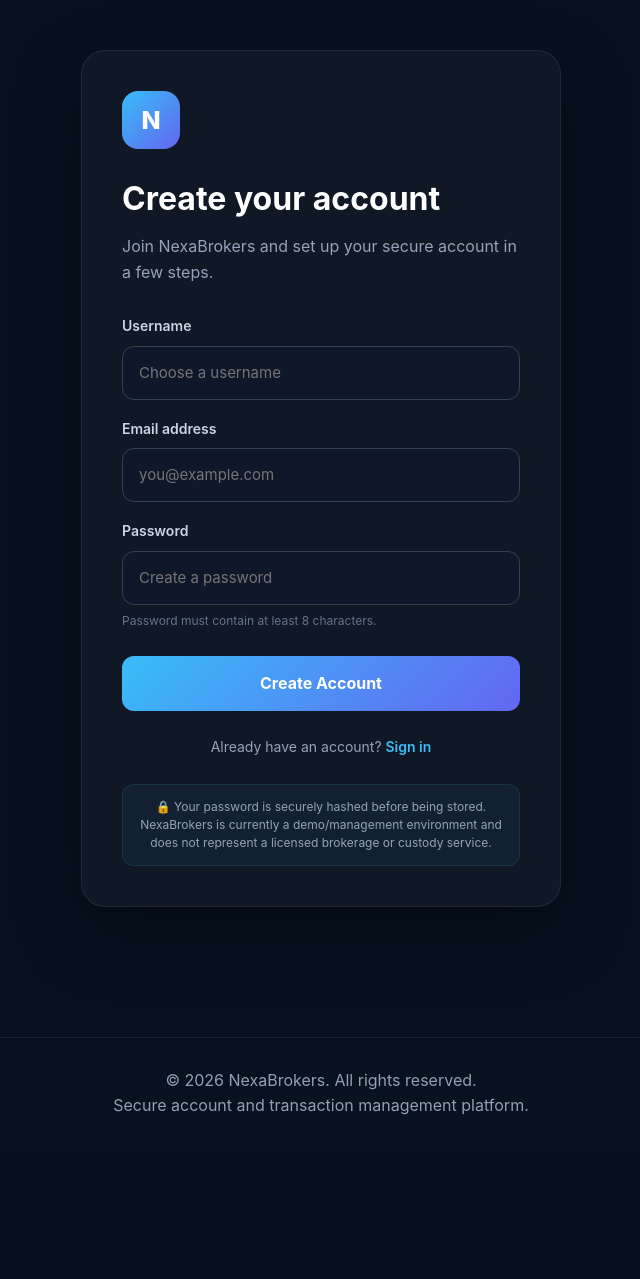
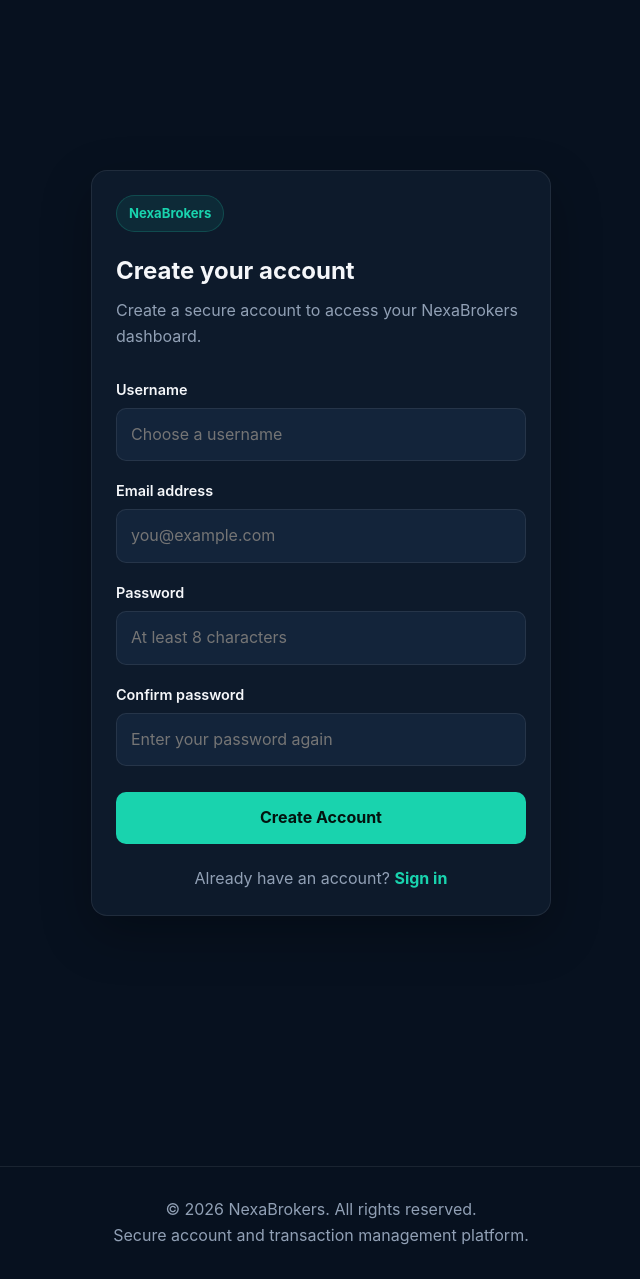
Before and after one commit to joboyfx5-lang/NexaBrokers, a Flask app: page /signup-page in a window 1280 px wide. Shown: the part 73-1352 px from the top of the page, without its empty margins (319-959 px from the left). Before the commit the page ends 1188 px from the top, so only its background shows below. Run offline with Flask 3, Linux system fonts and the light colour scheme.

Commit message:
Update signup.html

```diff
--- a/templates/signup.html
+++ b/templates/signup.html
@@ -1,150 +1,45 @@
 {% extends "base.html" %}
 
-{% block title %}Create Account | NexaBrokers{% endblock %}
+{% block title %}
+Create Account — NexaBrokers
+{% endblock %}
 
 {% block content %}
 
-<style>
-    .auth-wrapper {
-        min-height: 75vh;
-        display: flex;
-        align-items: center;
-        justify-content: center;
-        padding: 50px 20px;
-    }
+<section class="section">
 
-    .auth-card {
-        width: 100%;
-        max-width: 480px;
-        background: rgba(17, 24, 39, 0.94);
-        border: 1px solid rgba(255, 255, 255, 0.08);
-        border-radius: 24px;
-        padding: 40px;
-        box-shadow: 0 25px 70px rgba(0, 0, 0, 0.35);
-    }
+    <div class="form-wrapper">
 
-    .auth-logo {
-        width: 58px;
-        height: 58px;
-        border-radius: 16px;
-        display: flex;
-        align-items: center;
-        justify-content: center;
-        background: linear-gradient(135deg, #38bdf8, #6366f1);
-        color: white;
-        font-size: 25px;
-        font-weight: 800;
-        margin-bottom: 24px;
-    }
+        <div class="card">
 
-    .auth-card h1 {
-        margin: 0 0 10px;
-        font-size: 32px;
-        color: white;
-    }
-
-    .auth-subtitle {
-        color: #94a3b8;
-        margin-bottom: 30px;
-        line-height: 1.6;
-    }
-
-    .form-group {
-        margin-bottom: 18px;
-    }
-
-    .form-group label {
-        display: block;
-        margin-bottom: 8px;
-        color: #cbd5e1;
-        font-size: 14px;
-        font-weight: 600;
-    }
-
-    .form-group input {
-        width: 100%;
-        box-sizing: border-box;
-        padding: 14px 16px;
-        border-radius: 12px;
-        border: 1px solid #334155;
-        background: #0f172a;
-        color: white;
-        font-size: 15px;
-        outline: none;
-    }
-
-    .form-group input:focus {
-        border-color: #38bdf8;
-        box-shadow: 0 0 0 3px rgba(56, 189, 248, 0.12);
-    }
-
-    .password-hint {
-        color: #64748b;
-        font-size: 12px;
-        margin-top: 6px;
-    }
-
-    .signup-button {
-        width: 100%;
-        padding: 15px;
-        border: none;
-        border-radius: 12px;
-        background: linear-gradient(135deg, #38bdf8, #6366f1);
-        color: white;
-        font-size: 16px;
-        font-weight: 700;
-        cursor: pointer;
-        margin-top: 8px;
-    }
-
-    .signup-button:hover {
-        opacity: 0.92;
-    }
-
-    .auth-footer {
-        text-align: center;
-        margin-top: 25px;
-        color: #94a3b8;
-        font-size: 14px;
-    }
-
-    .auth-footer a {
-        color: #38bdf8;
-        text-decoration: none;
-        font-weight: 600;
-    }
-
-    .security-note {
-        margin-top: 25px;
-        padding: 13px;
-        border-radius: 12px;
-        background: rgba(56, 189, 248, 0.06);
-        border: 1px solid rgba(56, 189, 248, 0.12);
-        color: #94a3b8;
-        font-size: 12px;
-        line-height: 1.5;
-        text-align: center;
-    }
-</style>
-
-<div class="auth-wrapper">
-
-    <div class="auth-card">
-
-        <div class="auth-logo">
-            N
+            <div class="badge">
+                NexaBrokers
             </div>
 
-        <h1>Create your account</h1>
+            <h1>
+                Create your account
+            </h1>
 
-        <p class="auth-subtitle">
-            Join NexaBrokers and set up your secure account in a few steps.
+            <p class="form-subtitle">
+                Create a secure account to access your
+                NexaBrokers dashboard.
             </p>
 
-        <form method="POST" action="/signup">
+
+            <div
+                id="message"
+                class="alert"
+                style="display: none;"
+            ></div>
+
+
+            <form id="signupForm">
 
                 <div class="form-group">
-                <label for="username">Username</label>
+
+                    <label for="username">
+                        Username
+                    </label>
 
                     <input
                         id="username"
@@ -156,10 +51,15 @@
                         autocomplete="username"
                         required
                     >
+
                 </div>
 
+
                 <div class="form-group">
-                <label for="email">Email address</label>
+
+                    <label for="email">
+                        Email address
+                    </label>
 
                     <input
                         id="email"
@@ -170,45 +70,235 @@
                         autocomplete="email"
                         required
                     >
+
                 </div>
 
+
                 <div class="form-group">
-                <label for="password">Password</label>
+
+                    <label for="password">
+                        Password
+                    </label>
 
                     <input
                         id="password"
                         name="password"
                         type="password"
-                    placeholder="Create a password"
+                        placeholder="At least 8 characters"
                         minlength="8"
                         autocomplete="new-password"
                         required
                     >
 
-                <div class="password-hint">
-                    Password must contain at least 8 characters.
-                </div>
                 </div>
 
-            <button class="signup-button" type="submit">
+
+                <div class="form-group">
+
+                    <label for="confirmPassword">
+                        Confirm password
+                    </label>
+
+                    <input
+                        id="confirmPassword"
+                        name="confirmPassword"
+                        type="password"
+                        placeholder="Enter your password again"
+                        minlength="8"
+                        autocomplete="new-password"
+                        required
+                    >
+
+                </div>
+
+
+                <button
+                    type="submit"
+                    class="btn btn-primary form-submit"
+                    id="submitButton"
+                >
                     Create Account
                 </button>
 
             </form>
 
-        <div class="auth-footer">
+
+            <p
+                style="
+                    text-align: center;
+                    margin-top: 22px;
+                    color: var(--muted);
+                "
+            >
                 Already have an account?
-            <a href="/login-page">Sign in</a>
-        </div>
 
-        <div class="security-note">
-            🔒 Your password is securely hashed before being stored.
-            NexaBrokers is currently a demo/management environment and
-            does not represent a licensed brokerage or custody service.
-        </div>
+                <a
+                    href="/login-page"
+                    style="color: var(--primary); font-weight: 700;"
+                >
+                    Sign in
+                </a>
+            </p>
 
         </div>
 
     </div>
 
+</section>
+
 {% endblock %}
+
+
+{% block scripts %}
+
+<script>
+
+const form = document.getElementById("signupForm");
+const message = document.getElementById("message");
+const submitButton = document.getElementById("submitButton");
+
+form.addEventListener("submit", async function(event) {
+
+    event.preventDefault();
+
+    const username =
+        document.getElementById("username").value.trim();
+
+    const email =
+        document.getElementById("email").value.trim();
+
+    const password =
+        document.getElementById("password").value;
+
+    const confirmPassword =
+        document.getElementById("confirmPassword").value;
+
+
+    message.style.display = "none";
+
+
+    if (password !== confirmPassword) {
+
+        message.textContent =
+            "Passwords do not match.";
+
+        message.className =
+            "alert alert-danger";
+
+        message.style.display =
+            "block";
+
+        return;
+    }
+
+
+    if (password.length < 8) {
+
+        message.textContent =
+            "Password must contain at least 8 characters.";
+
+        message.className =
+            "alert alert-danger";
+
+        message.style.display =
+            "block";
+
+        return;
+    }
+
+
+    submitButton.disabled = true;
+
+    submitButton.textContent =
+        "Creating account...";
+
+
+    try {
+
+        const response = await fetch(
+            "/signup",
+            {
+                method: "POST",
+
+                headers: {
+                    "Content-Type":
+                        "application/json"
+                },
+
+                body: JSON.stringify({
+                    username: username,
+                    email: email,
+                    password: password
+                })
+            }
+        );
+
+
+        const data =
+            await response.json();
+
+
+        if (!response.ok) {
+
+            throw new Error(
+                data.error ||
+                "Unable to create account."
+            );
+        }
+
+
+        message.textContent =
+            data.message ||
+            "Account created successfully.";
+
+        message.className =
+            "alert alert-success";
+
+        message.style.display =
+            "block";
+
+
+        /*
+         * Store the email temporarily so the
+         * verification page knows which account
+         * is being verified.
+         */
+
+        sessionStorage.setItem(
+            "verificationEmail",
+            email
+        );
+
+
+        setTimeout(function() {
+
+            window.location.href =
+                "/verify-page";
+
+        }, 1200);
+
+
+    } catch (error) {
+
+        message.textContent =
+            error.message;
+
+        message.className =
+            "alert alert-danger";
+
+        message.style.display =
+            "block";
+
+
+        submitButton.disabled =
+            false;
+
+        submitButton.textContent =
+            "Create Account";
+    }
+
+});
+
+</script>
+
+{% endblock %}
```
Lines whose indentation alone changed are shown as unchanged.
